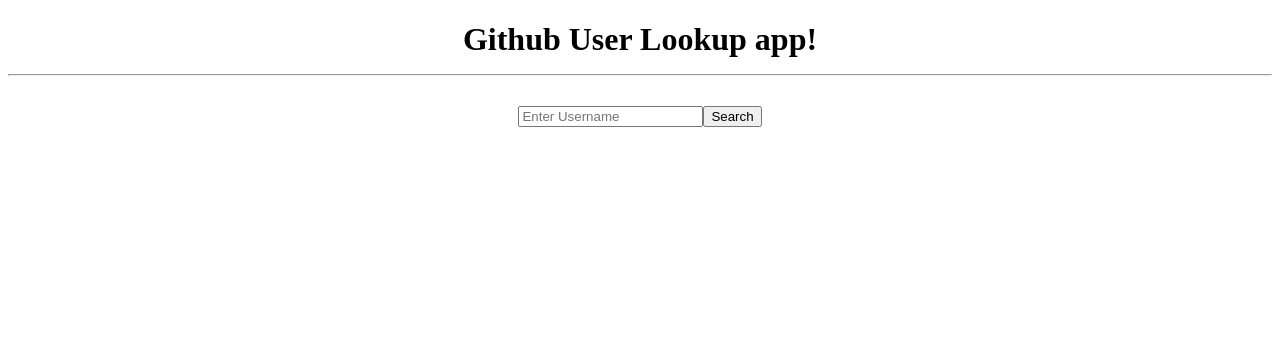
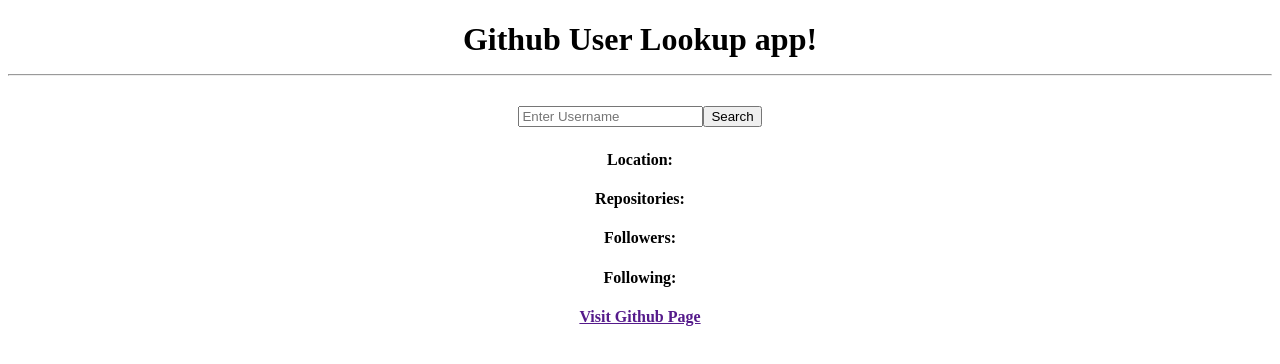
Before and after one commit to murungiKirima/github-user-lookup, an Angular app: page / in a window 1280 px wide. Shown: the top 364 px of the page. Built offline with nearby package versions, Linux system fonts and the light colour scheme.

Commit message:
Add display

```diff
--- a/src/app/app.component.html
+++ b/src/app/app.component.html
@@ -7,6 +7,11 @@
     <button (click)=searchUser()>Search</button>
   </h1>
 </div>
-<div class="information" style="float:right">
+<div class="information" style="text-align:center">
   <h3>{{githubData.name}}</h3>
+  <h4>Location:{{githubData.location}}</h4>
+  <h4>Repositories: {{githubData.public_repos}}</h4>
+  <h4>Followers: {{githubData.followers}}</h4>
+  <h4>Following: {{githubData.following}}</h4>
+  <h4><a [href]="githubData.html_url">Visit Github Page</a></h4>
 </div>
```
